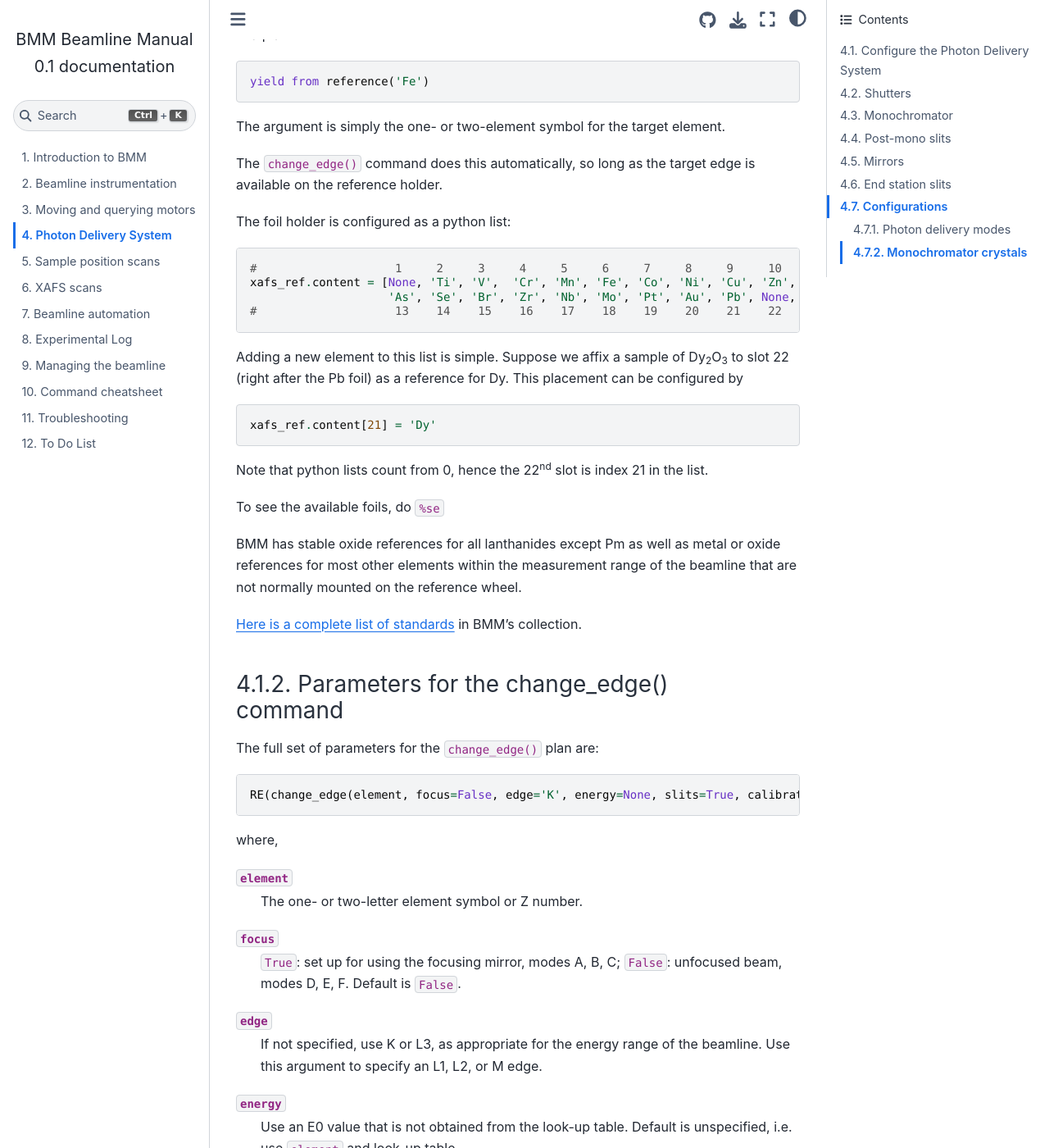
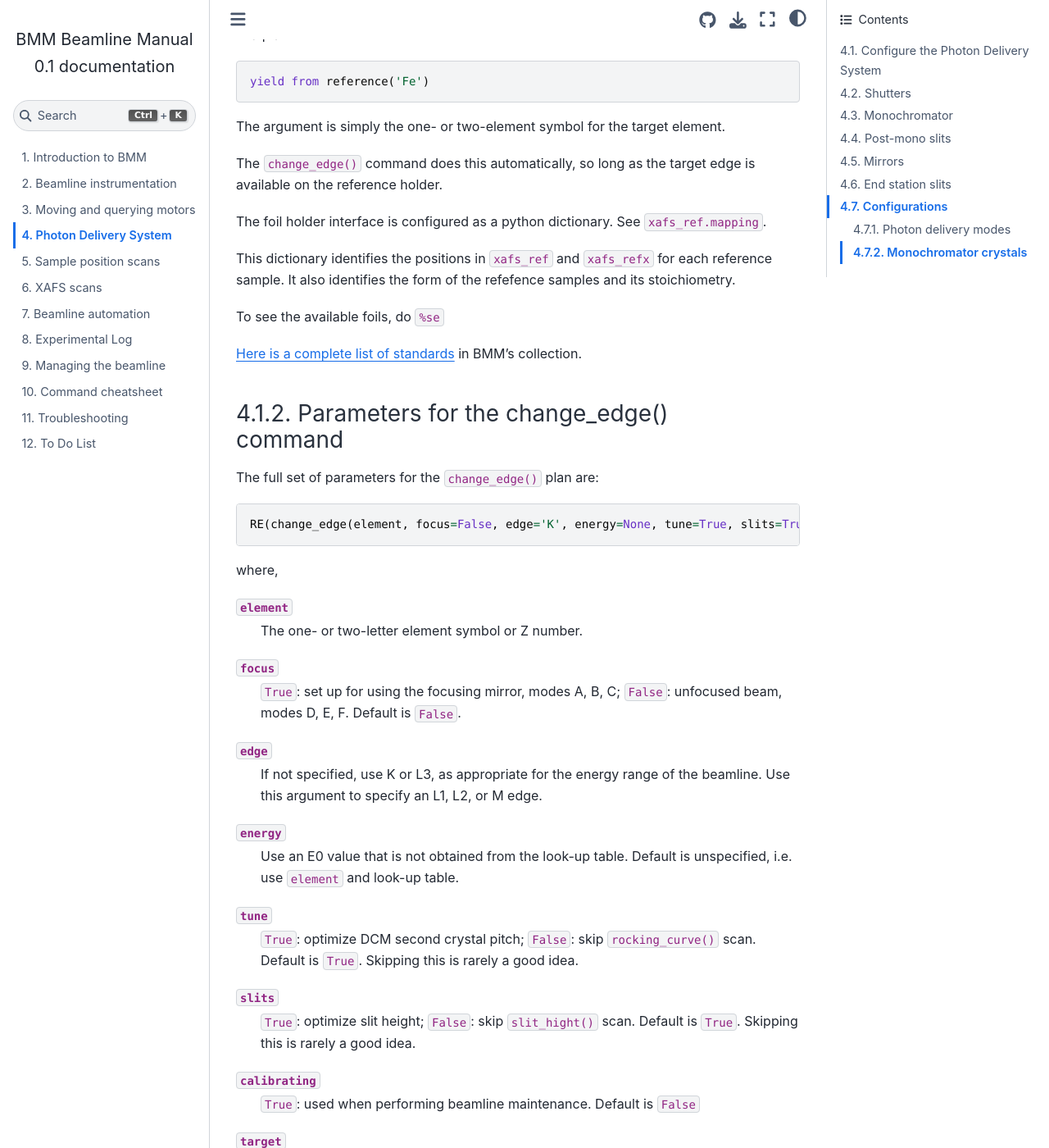
Before and after one commit to NSLS-II-BMM/BeamlineManual, a Sphinx documentation site: the page built from docs/pds.rst, in a window 1280 px wide and 1400 px high, scrolled down 1373 px. Shown: the whole window at 82% size. Built offline with Sphinx 7.4.7 and the Sphinx Book theme 1.1.4, drawn with Linux system fonts in a browser that asks for light colours; some of the changed text lies outside the part shown.

Commit message:
updates and edits, 48 sample ref weheel

```diff
--- a/docs/automation.rst
+++ b/docs/automation.rst
@@ -201,7 +201,8 @@
    :align: center
 
    Double-ring sample wheels with 48 sample positions.  There are
-   options with 13mm x 3 mm slots or 13mm diameter holes.
+   options with 13mm x 3 mm slots or 13mm diameter holes.  The rings
+   are 26 mm apart.
 
 .. subfigend::
    :width: 0.45
@@ -389,7 +390,7 @@
 after arriving at temperature before beginning the XAFS measurement.
 
 There is a column for specifying the power level of the heater in the
-cryostat.
+cryostat.  There are three power settings.
 
 .. _fig-lakeshore-spreadsheet:
 .. figure::  _images/lakeshore_spreadsheet.png
--- a/docs/linescans.rst
+++ b/docs/linescans.rst
@@ -205,7 +205,8 @@
           `matplotlib's contourf
           <https://matplotlib.org/stable/api/_as_gen/matplotlib.pyplot.contourf.html>`_,
           exports data in formats used by popular plotting programs,
-          and writes a dossier is being tested in 2022-2.
+          and writes a dossier was tested in 2022-2.  Current status:
+          dossier is written, scan works, documen tation needs to be written.
 
 
 An area scan is a simple scan of a two motor axes with an on-screen
--- a/docs/pds.rst
+++ b/docs/pds.rst
@@ -87,33 +87,14 @@
 The ``change_edge()`` command does this automatically, so long as the
 target edge is available on the reference holder.
 
-The foil holder is configured as a python list:
+The foil holder interface is configured as a python dictionary.  See
+``xafs_ref.mapping``.
 
-.. code-block:: python
-
-   #                    1     2     3     4     5     6     7     8     9     10    11    12
-   xafs_ref.content = [None, 'Ti', 'V',  'Cr', 'Mn', 'Fe', 'Co', 'Ni', 'Cu', 'Zn', 'Ga', 'Ge',
-                       'As', 'Se', 'Br', 'Zr', 'Nb', 'Mo', 'Pt', 'Au', 'Pb', None, None, None]
-   #                    13    14    15    16    17    18    19    20    21    22    23    24
-
-
-Adding a new element to this list is simple.  Suppose we affix a
-sample of Dy\ :sub:`2`\ O\ :sub:`3` to slot 22 (right after the Pb
-foil) as a reference for Dy.  This placement can be configured by
-
-.. code-block:: python
-
-   xafs_ref.content[21] = 'Dy'
-
-Note that python lists count from 0, hence the 22\ :sup:`nd` slot is
-index 21 in the list.
+This dictionary identifies the positions in ``xafs_ref`` and
+``xafs_refx`` for each reference sample.  It also identifies the form
+of the refefence samples and its stoichiometry.
 
 To see the available foils, do ``%se``
-
-BMM has stable oxide references for all lanthanides except Pm as well
-as metal or oxide references for most other elements within the
-measurement range of the beamline that are not normally mounted on the
-reference wheel.
 
 `Here is a complete list of standards
 <https://nsls-ii-bmm.github.io/bmm-standards/BMM-standards.html>`__ in
@@ -154,7 +135,7 @@
 
 .. code-block:: python
 
-   RE(change_edge(element, focus=False, edge='K', energy=None, slits=True, calibrating=False, target=300.))
+   RE(change_edge(element, focus=False, edge='K', energy=None, tune=True, slits=True, calibrating=False, target=300.))
 
 where,
 
@@ -173,9 +154,13 @@
   Use an E0 value that is not obtained from the look-up table.
   Default is unspecified, i.e. use ``element`` and look-up table.
 
+``tune``
+  ``True``: optimize DCM second crystal pitch; ``False``: skip ``rocking_curve()``
+  scan.  Default is ``True``.  Skipping this is rarely a good idea.
+
 ``slits``
   ``True``: optimize slit height; ``False``: skip ``slit_hight()``
-  scan.  Default is ``True``.
+  scan.  Default is ``True``.  Skipping this is rarely a good idea.
 
 ``calibrating``
   ``True``: used when performing beamline maintenance.  Default is ``False``
@@ -185,14 +170,16 @@
   Default is 300.
 
 
-Most of those parameters are rrarely used, except for ``edge``.  If
-you need to set up for measuring an L\ :sub:`2` or L\ :sub:`1` edge, you
-must specify it.
+Most of those parameters are rarely used, except for ``edge`` and
+``focus``.  If you need to set up for measuring an L\ :sub:`2` or L\
+:sub:`1` edge, you must specify ``edge``.
 
 
 For all the details about the individual parts of the photon delivery
 system, read on!
 
+
+.. _shutters:
 
 Shutters
 --------
--- a/docs/sphinx/ext/backports.py
+++ b/docs/sphinx/ext/backports.py
@@ -252,7 +252,7 @@
 
 KEY, PREV, NEXT = range(3)
 
-class OrderedSet(collections.MutableSet):
+class OrderedSet(collections.abc.MutableSet):
   """
   From: http://code.activestate.com/recipes/576694/
   """
--- a/docs/xafs.rst
+++ b/docs/xafs.rst
@@ -466,7 +466,7 @@
 
 Pause a scan and *resume*
   You can pause a scan at any time by
-  hitting `Ctrl-c` twice.  This will return you to
+  hitting :key:`Ctrl`-:key:`C` twice.  This will return you to
   the command line, leaving the scan in a paused state.  To *resume*
   the scan, do::
 
@@ -476,7 +476,7 @@
 
 *Stop* a scan
   You can pause a scan at any time by hitting
-  `Ctrl-c` twice.  This will return you to the
+  :key:`Ctrl`-:key:`C` twice.  This will return you to the
   command line, leaving the scan in a paused state.  To *end* the
   scan, do::
 
```
Also changed, not shown: other parts of docs/linescans.rst (+1 -1 lines), docs/intro.rst (+11 -7 lines), docs/motors.rst (+23 -19 lines).
